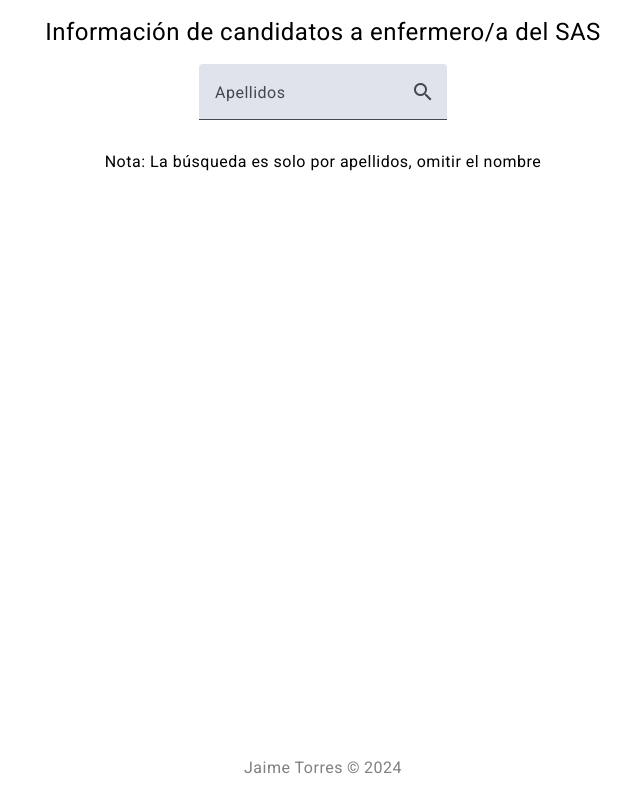
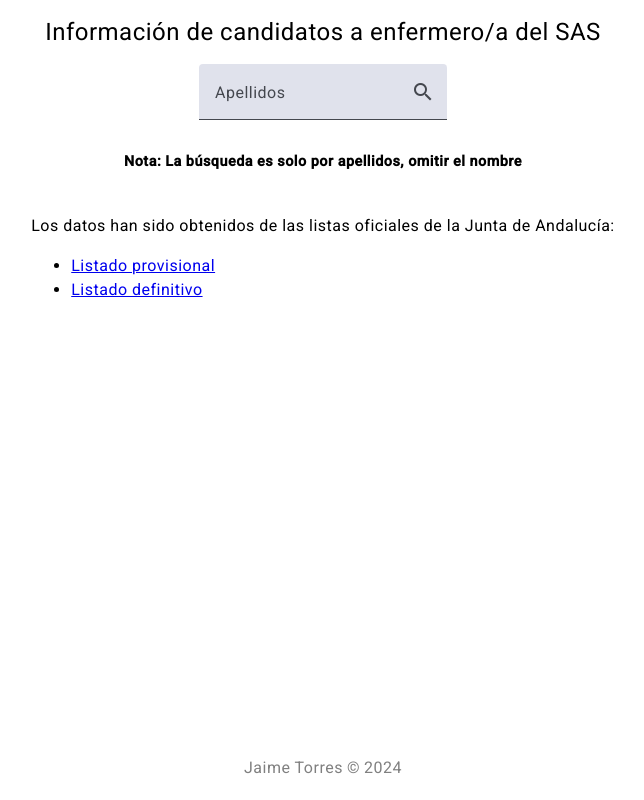
Before and after one commit to torresj/nursing-sas-ope-info-ui, an Angular app: page / in a window 1280 px wide. Shown: the whole page, without its empty margins (317-961 px from the left). Built offline with nearby package versions, Linux system fonts and the light colour scheme.

Commit message:
source info added

```diff
--- a/src/app/app.component.css
+++ b/src/app/app.component.css
@@ -39,4 +39,11 @@
 .note{
     text-align: justify;
     margin: 10px 30px;
+    font-weight: bold;
+    font-size: 0.9em;
 }
+
+.data-source{
+    margin: 30px;
+    text-align: justify;
+}
--- a/src/app/app.component.html
+++ b/src/app/app.component.html
@@ -9,6 +9,13 @@
   </form>
   @if ((members | async)?.length == 0) {
     <span class="note" >Nota: La búsqueda es solo por apellidos, omitir el nombre</span>
+    <section class="data-source">
+      <span>Los datos han sido obtenidos de las listas oficiales de la Junta de Andalucía:</span>
+      <ul>
+        <li><a href="https://ws027.sspa.juntadeandalucia.es/profesionales/oep_listados/listado_sup.asp?idproceso=71106&idprocesoant=&situacion=S&pageno=1&orden=ORD_TOTAL&t=L&convocatoria=5000&estado=listado&provisional=1">Listado provisional</a></li>
+        <li><a href="https://ws027.sspa.juntadeandalucia.es/profesionales/oep_listados/listado_sup.asp?idproceso=71106&idprocesoant=&situacion=S&pageno=1&orden=ORD_TOTAL&t=L&convocatoria=5000&estado=listado&provisional=0">Listado definitivo</a></li>
+      </ul>
+    </section>
   }
   <section class="members-section">
     @for (member of (members | async); track $index) {
```
